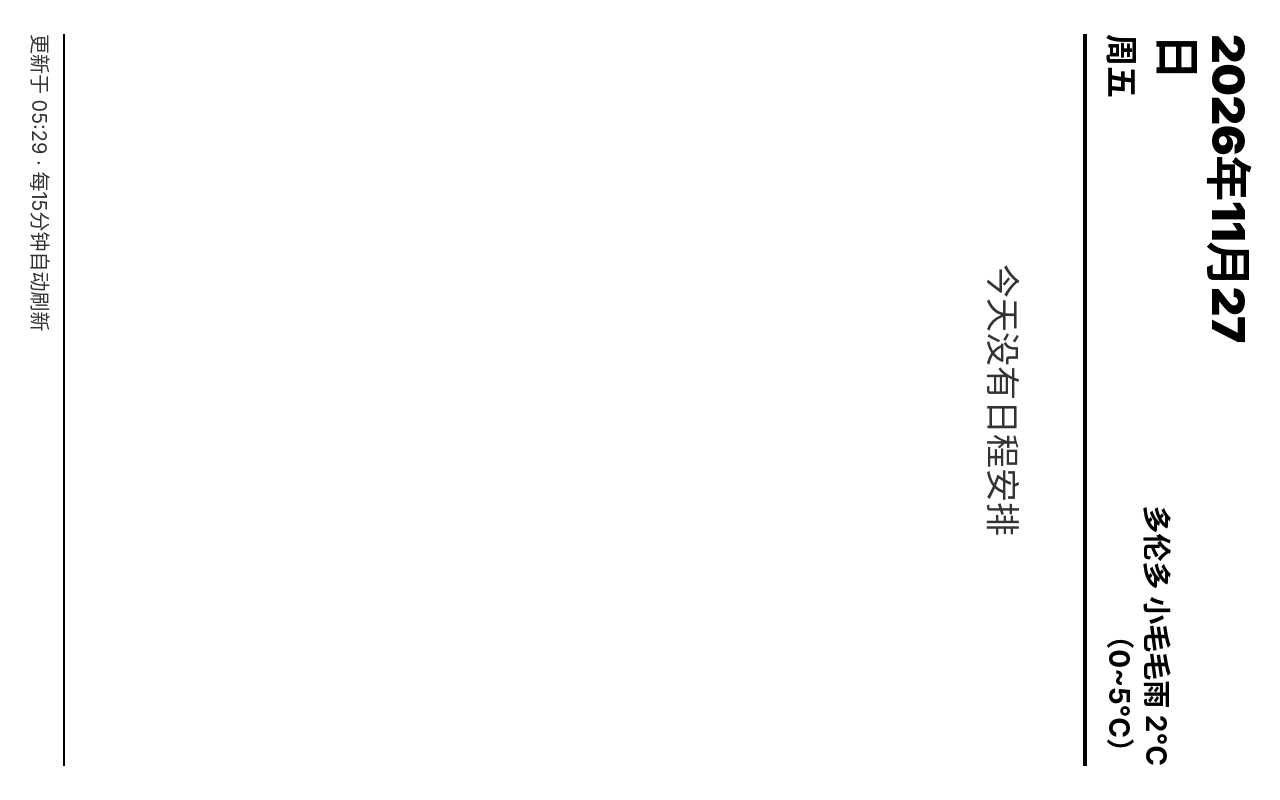
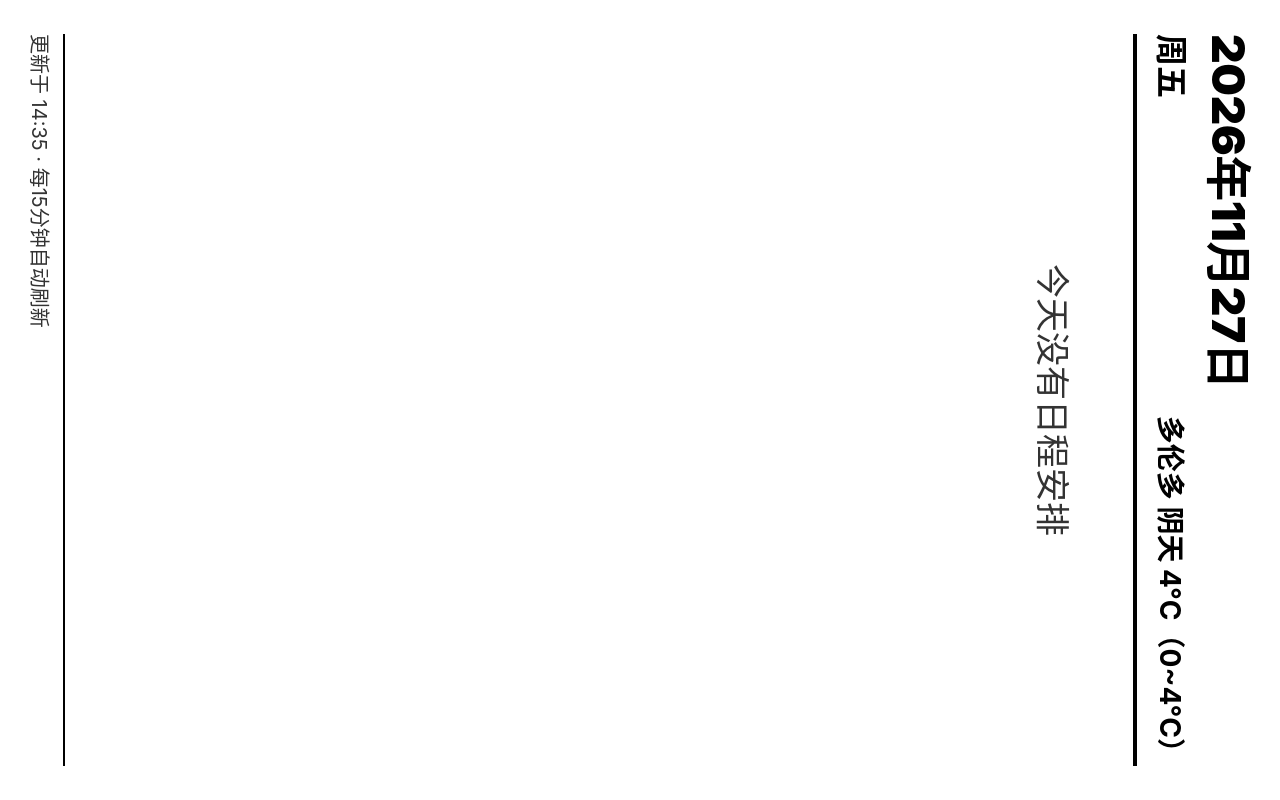
Before and after one commit to cadylql-G/kindle-calendar2026, a plain HTML site: page index.html in a window 1280 px wide. Drawn offline with Linux system fonts and the light colour scheme.

Commit message:
Update calendar

```diff
--- a/index.html
+++ b/index.html
@@ -93,13 +93,13 @@
       <div class="date">2026年11月27日</div>
       <div class="weekday">周五</div>
     </div>
-    <div class="weather">多伦多 小毛毛雨 2°C（0~5°C）</div>
+    <div class="weather">多伦多 阴天 4°C（0~4°C）</div>
   </div>
   <div class="events">
     <div class="empty">今天没有日程安排</div>
   </div>
   <div class="footer">
-    更新于 05:29 · 每15分钟自动刷新
+    更新于 14:35 · 每15分钟自动刷新
   </div>
 </body>
 </html>
```
